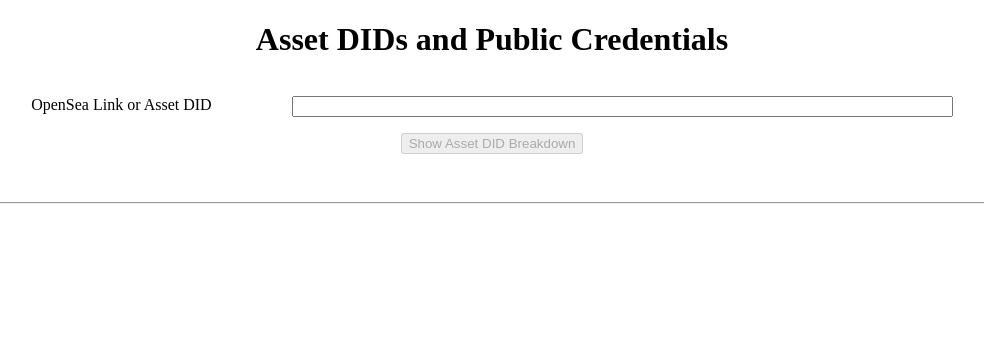
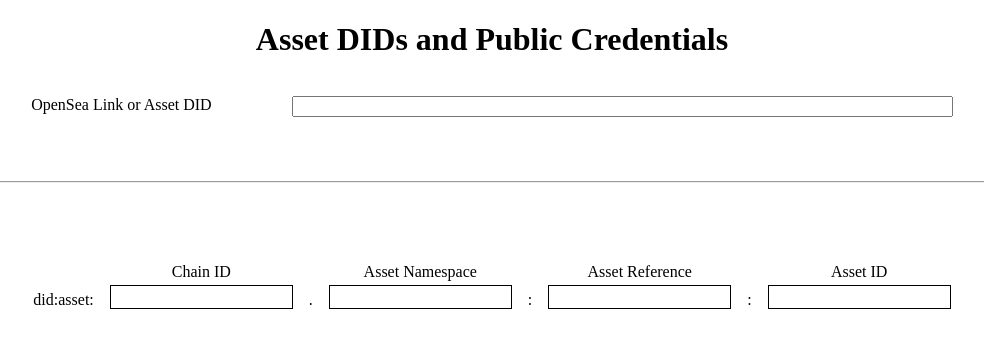
Before and after one commit to KILT-Foundation/asset-did-credentials, a React (Vite) app: page / in a window 1280 px wide. Shown: the top 348 px of the page, without its empty margins (148-1132 px from the left). Built offline with nearby package versions, Linux system fonts and the light colour scheme.

Commit message:
complex approach

```diff
--- a/src/App.css
+++ b/src/App.css
@@ -30,25 +30,14 @@
   margin: 3rem 0;
 }
 
-.assetDidHeading {
-  text-align: center;
-}
-
-.assetDidBreakdown {
+.assetDidFields {
   display: flex;
   align-items: flex-end;
   gap: 1rem;
   margin-block: 2rem;
 }
 
-.outputData {
-  margin: 0;
-  display: flex;
-  align-items: flex-end;
-  gap: 1rem;
-}
-
-.outputDataField {
+.fieldLabel {
   display: flex;
   flex-direction: column;
   align-items: center;
@@ -56,17 +45,17 @@
   overflow: hidden;
 }
 
-.dataValue {
+.fieldValue {
   margin: 0.25rem 0 0;
   border: 1px solid black;
   height: 1.25rem;
-  padding: 0 1rem;
-  min-width: 7rem;
+  min-width: 10rem;
   text-align: center;
 }
 
-.separator {
-  font-weight: bold;
+.assetDid {
+  display: flex;
+  color: green;
 }
 
 .invalid {
--- a/src/App.tsx
+++ b/src/App.tsx
@@ -1,227 +1,128 @@
-import { ChangeEvent, FormEvent, Fragment, useCallback, useState } from 'react';
+import { ChangeEvent, useCallback, useMemo, useState } from 'react';
+
 import './App.css';
+import {
+  AssetDid,
+  isAssetDid,
+  isOpenSeaAssetLink,
+  parseAssetDid,
+  parseOpenSeaAssetLink,
+} from './utilities';
 
-// OpenSea types
-type OpenSeaChain =
-  | 'arbitrum'
-  | 'avalanche'
-  | 'bsc'
-  | 'ethereum'
-  | 'klaytn'
-  | 'matic'
-  | 'optimism';
-
-const openSeaChainIDs: Record<OpenSeaChain, string> = {
-  arbitrum: 'eip155:42161',
-  avalanche: 'eip155:43114',
-  bsc: 'eip155:56',
-  ethereum: 'eip155:1',
-  klaytn: 'eip155:8217',
-  matic: 'eip155:137',
-  optimism: 'eip155:10',
+const initialValues = {
+  chainID: '',
+  assetNamespace: '',
+  assetReference: '',
+  assetID: '',
 };
 
-type OpenSeaAssetLink =
-  `https://opensea.io/assets/${OpenSeaChain}/${string}/${string}`;
+export function App() {
+  const [assetDidFields, setAssetDidFields] = useState(initialValues);
 
-// Asset DID types
-type ChainID = `${string}:${string}`;
-type Asset = `.${string}:${string}`;
-type AssetID = '' | `:${string}`;
+  const assetDid: AssetDid | undefined = useMemo(() => {
+    const { chainID, assetNamespace, assetReference, assetID } = assetDidFields;
 
-type AssetDid = `did:asset:${ChainID}${Asset}${AssetID}`;
+    const constructed = assetID
+      ? `did:asset:${chainID}.${assetNamespace}:${assetReference}:${assetID}`
+      : `did:asset:${chainID}.${assetNamespace}:${assetReference}`;
 
-function isNamespace(input: string) {
-  console.log('namespace: ', input);
-  return /^[-a-z0-9]{3,8}$/.test(input);
-}
+    if (isAssetDid(constructed)) {
+      return constructed;
+    }
+  }, [assetDidFields]);
 
-function isChainReference(input: string) {
-  console.log('chain reference: ', input);
-  return /^[-a-zA-Z0-9]{1,32}$/.test(input);
-}
+  const handleUrlInput = useCallback((event: ChangeEvent<HTMLInputElement>) => {
+    const input = event.target.value;
 
-function isAssetReference(input: string) {
-  console.log('asset reference: ', input);
-  return /^[-a-zA-Z0-9]{1,64}$/.test(input);
-}
+    setAssetDidFields(initialValues);
 
-function isAssetID(input: string) {
-  console.log('asset ID: ', input);
-  return /^[-a-zA-Z0-9]{1,78}$/.test(input);
-}
+    if (isAssetDid(input)) {
+      setAssetDidFields(parseAssetDid(input));
+    }
 
-function isAssetDid(input: string): input is AssetDid {
-  if (!input.startsWith('did:asset:')) {
-    return false;
-  }
-  const withoutPrefix = input.replace('did:asset:', '');
-
-  const [chainID, asset] = withoutPrefix.split('.');
-
-  const [chainNamespace, chainReference] = chainID.split(':');
-  if (!isNamespace(chainNamespace) || !isChainReference(chainReference)) {
-    console.error('invalid chain syntax');
-    return false;
-  }
-
-  const [assetNamespace, assetReference, assetID] = asset.split(':');
-
-  if (
-    !isNamespace(assetNamespace) ||
-    !isAssetReference(assetReference) ||
-    !isAssetID(assetID)
-  ) {
-    console.error('invalid asset syntax');
-    return false;
-  }
-
-  return true;
-}
-
-function parseAssetDid(assetDid: AssetDid) {
-  const withoutPrefix = assetDid.replace('did:asset:', '');
-
-  const [chainID, asset] = withoutPrefix.split('.');
-
-  const [assetNamespace, assetReference, assetID] = asset.split(':');
-  return { chainID, assetNamespace, assetReference, assetID };
-}
-
-function isOpenSeaAssetLink(input: string): input is OpenSeaAssetLink {
-  if (!input.startsWith('https://opensea.io/assets/')) {
-    return false;
-  }
-  const assetEndpoint = input.replace('https://opensea.io/assets/', '');
-
-  const [chainName, assetReference, assetID] = assetEndpoint.split('/');
-
-  if (!Object.keys(openSeaChainIDs).includes(chainName)) {
-    return false;
-  }
-
-  if (!isAssetReference(assetReference) || !isAssetID(assetID)) {
-    return false;
-  }
-
-  return true;
-}
-
-function parseOpenSeaAssetLink(link: OpenSeaAssetLink) {
-  const assetEndpoint = link.replace('https://opensea.io/assets/', '');
-
-  const [chainName, assetReference, assetID] = assetEndpoint.split('/');
-
-  return {
-    chainID: openSeaChainIDs[chainName as OpenSeaChain],
-    // not part of OpenSea URL, but will be erc721 in most cases
-    assetNamespace: 'erc721',
-    assetReference,
-    assetID,
-  };
-}
-
-export function App() {
-  const [input, setInput] = useState('');
-  const [isSubmitted, setIsSubmitted] = useState(false);
-
-  const [parsed, setParsed] = useState<{
-    chainID: string;
-    assetNamespace: string;
-    assetReference: string;
-    assetID?: string;
-  }>();
-
-  const [isInvalid, setIsInvalid] = useState(false);
-
-  const handleChange = useCallback((event: ChangeEvent<HTMLInputElement>) => {
-    setInput(event.target.value);
+    if (isOpenSeaAssetLink(input)) {
+      setAssetDidFields(parseOpenSeaAssetLink(input));
+    }
   }, []);
 
-  const handleSubmit = useCallback(
-    (event: FormEvent) => {
-      event.preventDefault();
-      setIsInvalid(false);
-      setIsSubmitted(true);
-
-      const lowerCase = input.toLowerCase();
-
-      if (isAssetDid(lowerCase)) {
-        setParsed(parseAssetDid(lowerCase));
-        return;
-      }
-      if (isOpenSeaAssetLink(lowerCase)) {
-        setParsed(parseOpenSeaAssetLink(lowerCase));
-        return;
-      }
-
-      setParsed(undefined);
-      setIsInvalid(true);
-    },
-    [input],
-  );
-
   return (
-    <form className="container" onSubmit={handleSubmit}>
+    <form className="container">
       <h1 className="heading">Asset DIDs and Public Credentials</h1>
 
       <label className="urlLabel">
         OpenSea Link or Asset DID
-        <input
-          required
-          type="url"
-          className="urlInput"
-          onChange={handleChange}
-        />
+        <input type="url" className="urlInput" onChange={handleUrlInput} />
       </label>
-      <button disabled={!input} type="submit">
-        Show Asset DID Breakdown
-      </button>
 
       <hr className="line" />
 
-      {isSubmitted && parsed && !isInvalid && (
-        <output>
-          <h2 className="assetDidHeading">Your Asset DID</h2>
-          <div className="assetDidBreakdown">
-            did:asset:{' '}
-            <dl className="outputData">
-              <div className="outputDataField">
-                <dt>Blockchain</dt>
-                <dd className="dataValue">{parsed.chainID}</dd>
-              </div>
-              .
-              <div className="outputDataField">
-                <dt>Asset Namespace</dt>
-                <dd className="dataValue">{parsed.assetNamespace}</dd>
-              </div>
-              :
-              <div className="outputDataField">
-                <dt>Asset Reference</dt>
-                <dd className="dataValue">{parsed.assetReference}</dd>
-              </div>
-              {parsed.assetID && (
-                <Fragment>
-                  :
-                  <div className="outputDataField">
-                    <dt>Asset ID</dt>
-                    <dd className="dataValue">{parsed.assetID}</dd>
-                  </div>
-                </Fragment>
-              )}
-            </dl>
-          </div>
-        </output>
-      )}
+      <section className="assetDidFields">
+        did:asset:{' '}
+        <label className="fieldLabel">
+          Chain ID
+          <input
+            className="fieldValue"
+            value={assetDidFields.chainID}
+            onChange={(event) =>
+              setAssetDidFields({
+                ...assetDidFields,
+                chainID: event?.target.value,
+              })
+            }
+          />
+        </label>
+        .
+        <label className="fieldLabel">
+          Asset Namespace
+          <input
+            className="fieldValue"
+            value={assetDidFields.assetNamespace}
+            onChange={(event) =>
+              setAssetDidFields({
+                ...assetDidFields,
+                assetNamespace: event?.target.value,
+              })
+            }
+          />
+        </label>
+        :
+        <label className="fieldLabel">
+          Asset Reference
+          <input
+            className="fieldValue"
+            value={assetDidFields.assetReference}
+            onChange={(event) =>
+              setAssetDidFields({
+                ...assetDidFields,
+                assetReference: event?.target.value,
+              })
+            }
+          />
+        </label>
+        :
+        <label className="fieldLabel">
+          Asset ID
+          <input
+            className="fieldValue"
+            value={assetDidFields.assetID}
+            onChange={(event) =>
+              setAssetDidFields({
+                ...assetDidFields,
+                assetID: event?.target.value,
+              })
+            }
+          />
+        </label>
+      </section>
 
-      {isInvalid && (
-        <output>
-          <p className="invalid">
-            Invalid input. Please enter a valid asset DID or a link to a single
-            asset on OpenSea.
-          </p>
-        </output>
-      )}
+      <output>
+        {assetDid && (
+          <dl className="assetDid">
+            <dt>Asset DID:</dt>
+            <dd>{assetDid}</dd>
+          </dl>
+        )}
+      </output>
     </form>
   );
 }
--- /dev/null
+++ b/src/utilities.ts
@@ -0,0 +1,113 @@
+// OpenSea types
+type OpenSeaChain =
+  | 'arbitrum'
+  | 'avalanche'
+  | 'bsc'
+  | 'ethereum'
+  | 'klaytn'
+  | 'matic'
+  | 'optimism';
+
+const openSeaChainIDs: Record<OpenSeaChain, string> = {
+  arbitrum: 'eip155:42161',
+  avalanche: 'eip155:43114',
+  bsc: 'eip155:56',
+  ethereum: 'eip155:1',
+  klaytn: 'eip155:8217',
+  matic: 'eip155:137',
+  optimism: 'eip155:10',
+};
+
+export type OpenSeaAssetLink =
+  `https://opensea.io/assets/${OpenSeaChain}/${string}/${string}`;
+
+// Asset DID types
+type ChainID = `${string}:${string}`;
+type Asset = `.${string}:${string}`;
+type AssetID = '' | `:${string}`;
+
+export type AssetDid = `did:asset:${ChainID}${Asset}${AssetID}`;
+
+function isNamespace(input: string) {
+  return /^[-a-z0-9]{3,8}$/.test(input);
+}
+
+function isChainReference(input: string) {
+  return /^[-a-zA-Z0-9]{1,32}$/.test(input);
+}
+
+function isAssetReference(input: string) {
+  return /^[-a-zA-Z0-9]{1,64}$/.test(input);
+}
+
+function isAssetID(input: string) {
+  return /^[-a-zA-Z0-9]{1,78}$/.test(input);
+}
+
+export function isAssetDid(input: string): input is AssetDid {
+  if (!input.startsWith('did:asset:')) {
+    return false;
+  }
+  const withoutPrefix = input.replace('did:asset:', '');
+
+  const [chainID, asset] = withoutPrefix.split('.');
+
+  const [chainNamespace, chainReference] = chainID.split(':');
+  if (!isNamespace(chainNamespace) || !isChainReference(chainReference)) {
+    return false;
+  }
+
+  const [assetNamespace, assetReference, assetID] = asset.split(':');
+
+  if (
+    !isNamespace(assetNamespace) ||
+    !isAssetReference(assetReference) ||
+    !isAssetID(assetID)
+  ) {
+    return false;
+  }
+
+  return true;
+}
+
+export function parseAssetDid(assetDid: AssetDid) {
+  const withoutPrefix = assetDid.replace('did:asset:', '');
+
+  const [chainID, asset] = withoutPrefix.split('.');
+
+  const [assetNamespace, assetReference, assetID] = asset.split(':');
+  return { chainID, assetNamespace, assetReference, assetID };
+}
+
+export function isOpenSeaAssetLink(input: string): input is OpenSeaAssetLink {
+  if (!input.startsWith('https://opensea.io/assets/')) {
+    return false;
+  }
+  const assetEndpoint = input.replace('https://opensea.io/assets/', '');
+
+  const [chainName, assetReference, assetID] = assetEndpoint.split('/');
+
+  if (!Object.keys(openSeaChainIDs).includes(chainName)) {
+    return false;
+  }
+
+  if (!isAssetReference(assetReference) || !isAssetID(assetID)) {
+    return false;
+  }
+
+  return true;
+}
+
+export function parseOpenSeaAssetLink(link: OpenSeaAssetLink) {
+  const assetEndpoint = link.replace('https://opensea.io/assets/', '');
+
+  const [chainName, assetReference, assetID] = assetEndpoint.split('/');
+
+  return {
+    chainID: openSeaChainIDs[chainName as OpenSeaChain],
+    // not part of OpenSea URL, but will be erc721 in most cases
+    assetNamespace: 'erc721',
+    assetReference,
+    assetID,
+  };
+}
```
